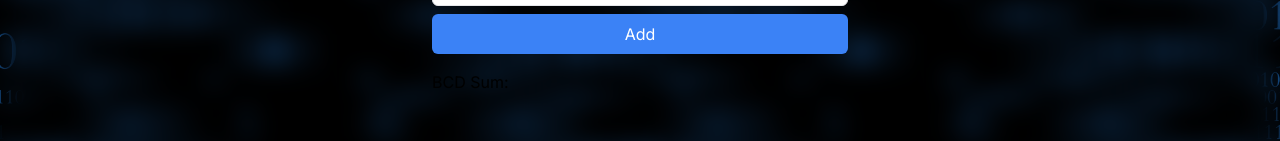
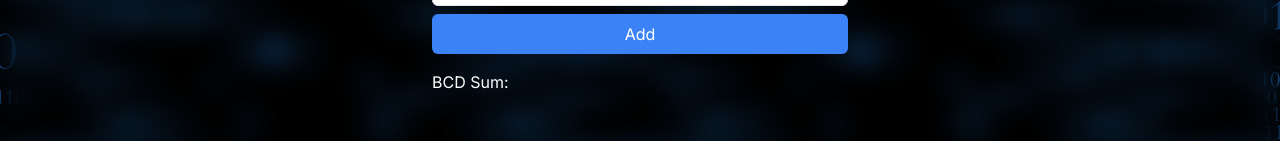
Before and after one commit to adityach0uhan/DigitalElectronicsConverter, a Next.js app: page /BCD/Addition in a window 1280 px wide. Shown: the part 214-355 px from the top of the page. Built offline with nearby package versions, Linux system fonts and the light colour scheme.

Commit message:
Update page.js

```diff
--- a/app/BCD/Addition/page.js
+++ b/app/BCD/Addition/page.js
@@ -86,7 +86,7 @@ const BCDAddition = () => {
             >
                 Add
             </button>
-            <div className="mt-4">BCD Sum: {bcdSum}</div>
+            <div className="mt-4 text-white">BCD Sum: {bcdSum}</div>
         </div>
     );
 };
```
